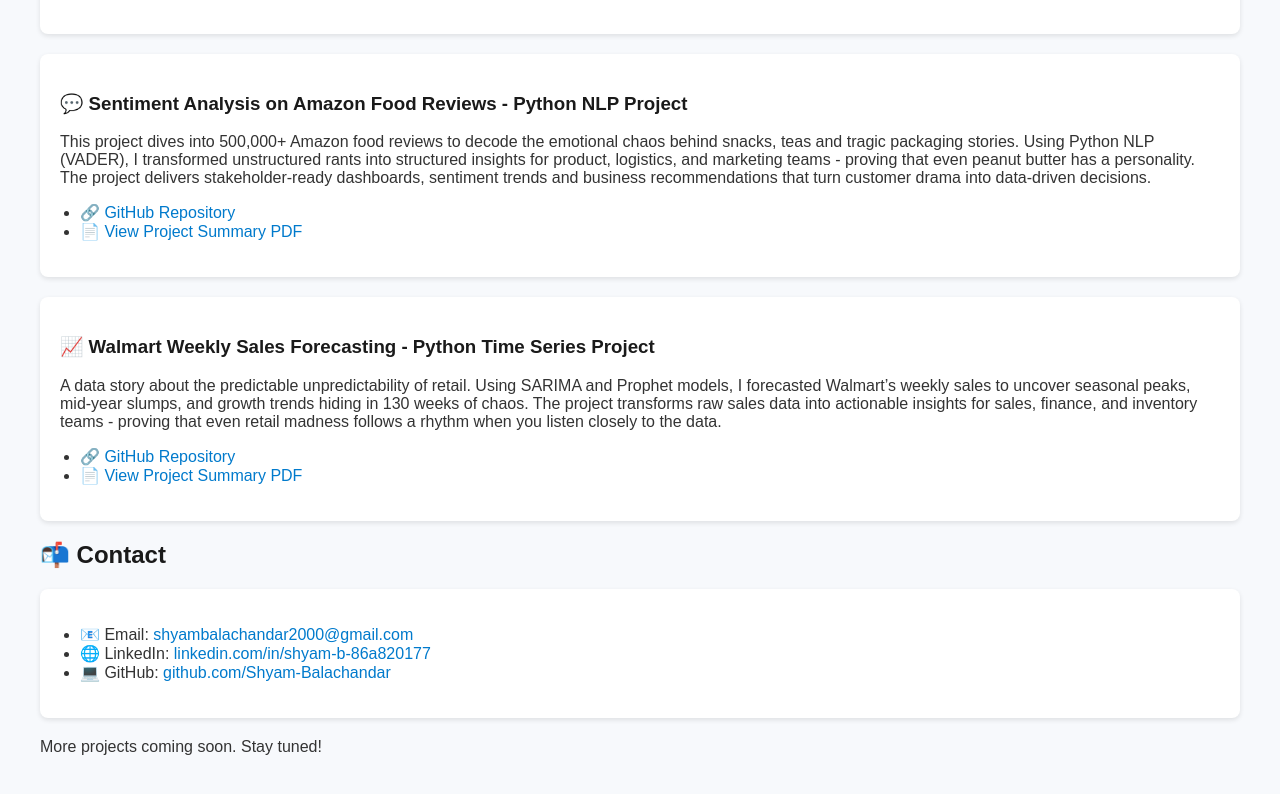
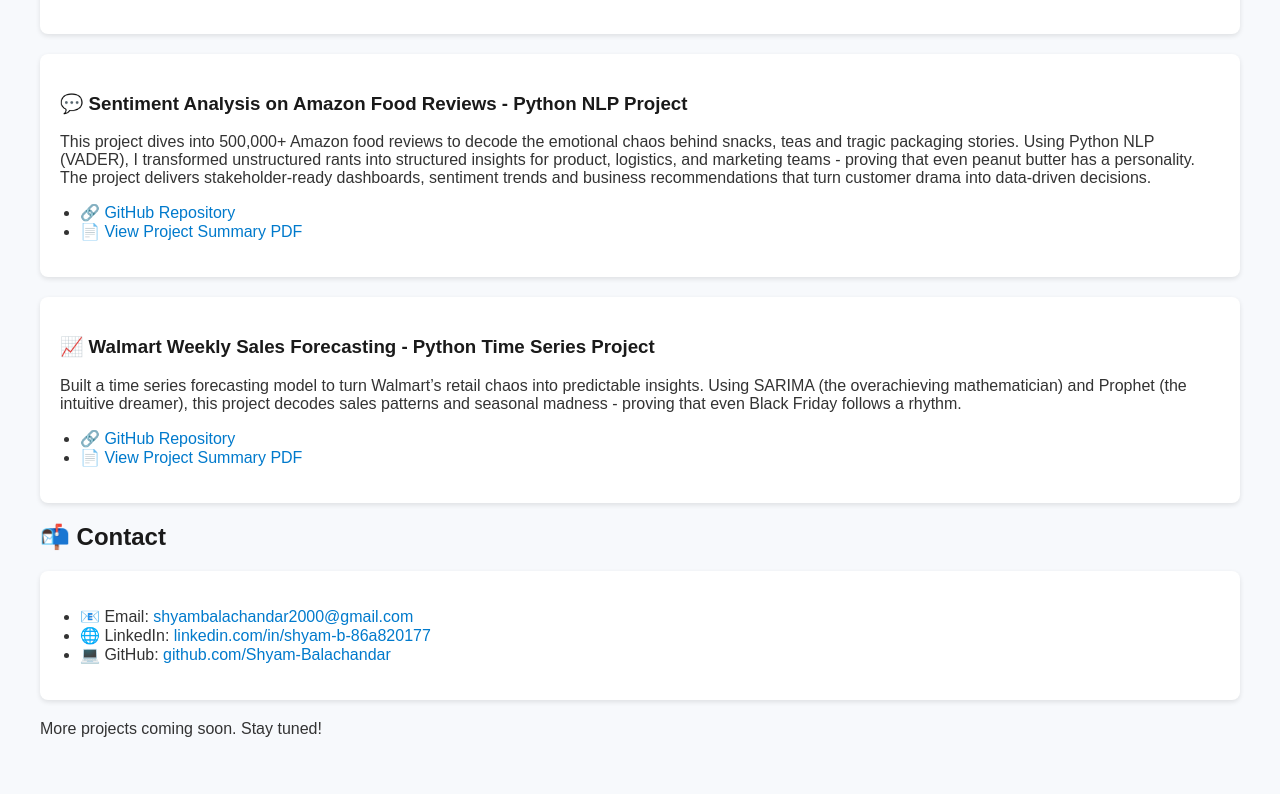
Before and after one commit to Shyam-Balachandar/shyam-balachandar.github.io, a plain HTML site: page index.html in a window 1280 px wide. Shown: the part 1033-1827 px from the top of the page. Drawn offline with Linux system fonts and the light colour scheme.

Commit message:
Update index.html

```diff
--- a/index.html
+++ b/index.html
@@ -86,7 +86,7 @@
 <div class="project">
   <h3>📈 Walmart Weekly Sales Forecasting - Python Time Series Project</h3>
   <p>
-    A data story about the predictable unpredictability of retail. Using SARIMA and Prophet models, I forecasted Walmart’s weekly sales to uncover seasonal peaks, mid-year slumps, and growth trends hiding in 130 weeks of chaos. The project transforms raw sales data into actionable insights for sales, finance, and inventory teams - proving that even retail madness follows a rhythm when you listen closely to the data.
+    Built a time series forecasting model to turn Walmart’s retail chaos into predictable insights. Using SARIMA (the overachieving mathematician) and Prophet (the intuitive dreamer), this project decodes sales patterns and seasonal madness - proving that even Black Friday follows a rhythm.
   </p>
   <ul>
     <li><a href="https://github.com/Shyam-Balachandar/Walmart-Weekly-Sales-Forecasting---The-Predictable-Unpredictability-of-Retail" target="_blank">🔗 GitHub Repository</a></li>
```
